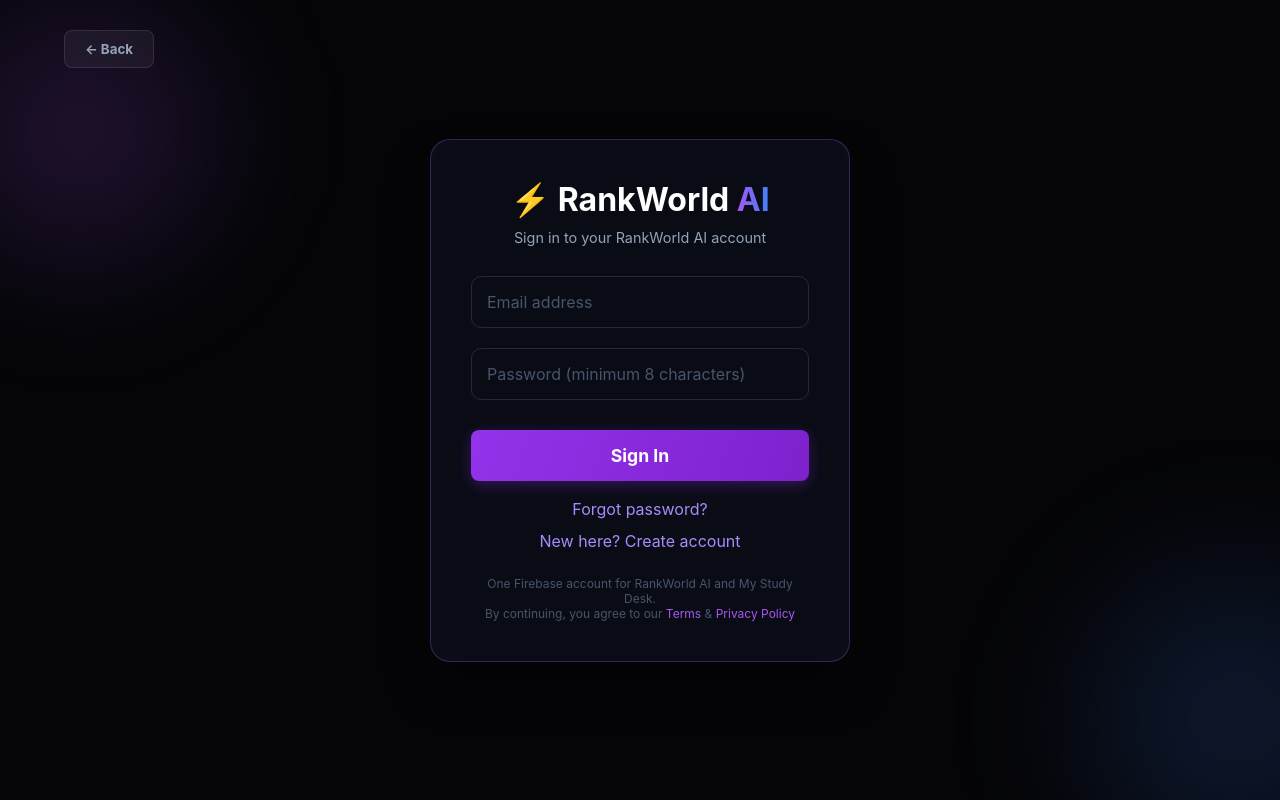
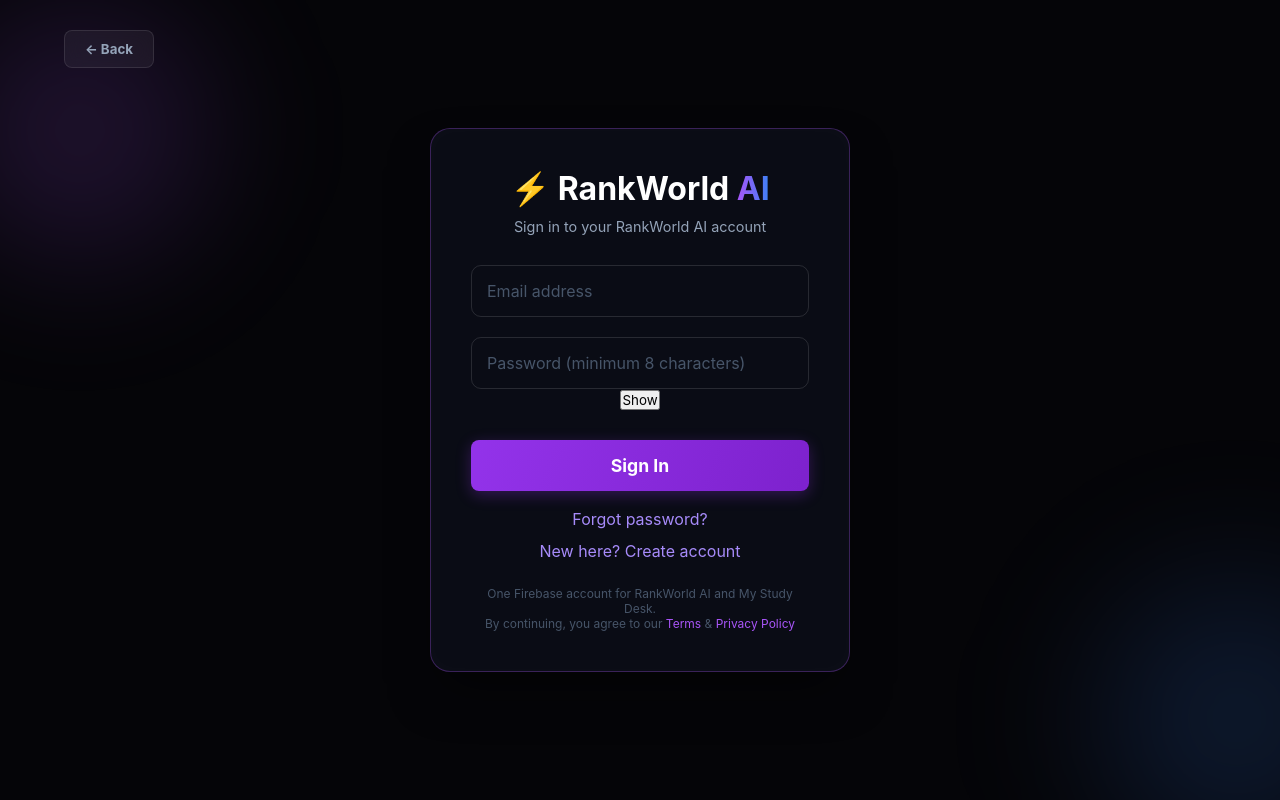
Before and after one commit to yuvrajbajaj38/my-desk, a React (Vite) app: page / in a window 1280 px wide. Both pictures are taken after a click on the element "Login". Built offline with nearby package versions, Linux system fonts and the light colour scheme; no server answers; the database is empty.

Commit message:
Improve Firebase sign-in recovery and password visibility

```diff
--- a/src/components/Auth.jsx
+++ b/src/components/Auth.jsx
@@ -18,6 +18,7 @@ export default function Auth({ onLoginSuccess }) {
   const [loading, setLoading] = useState(false);
   const [error, setError] = useState("");
   const [notice, setNotice] = useState("");
+  const [showPassword, setShowPassword] = useState(false);
 
   const submit = async (event) => {
     event.preventDefault();
@@ -50,9 +51,9 @@ export default function Auth({ onLoginSuccess }) {
     } catch (err) {
       const code = err?.code || "";
       const messages = {
-        "auth/invalid-credential": "Email or password is incorrect. If this is an older account, use Forgot password to set its Firebase password.",
+        "auth/invalid-credential": "Firebase rejected this email/password combination. If this account was created earlier or its password is unknown, send a password reset link below.",
         "auth/user-not-found": "No Firebase account found with this email. Create an account first.",
-        "auth/wrong-password": "Email or password is incorrect. If this is an older account, use Forgot password to set its Firebase password.",
+        "auth/wrong-password": "Password does not match this Firebase account. Send a password reset link below and create a new password.",
         "auth/email-already-in-use": "This email already has a Firebase account. Use Forgot password to set or reset its password.",
         "auth/weak-password": "Use a password with at least 8 characters.",
         "auth/invalid-email": "Enter a valid email address.",
@@ -73,9 +74,10 @@ export default function Auth({ onLoginSuccess }) {
       <form className="auth-form" onSubmit={submit}>
         {mode === "signup" && <input className="modern-input auth-email-input" value={name} onChange={e=>setName(e.target.value)} placeholder="Full name" autoComplete="name" required />}
         <input className="modern-input auth-email-input" type="email" value={email} onChange={e=>setEmail(e.target.value)} placeholder="Email address" autoComplete="email" required />
-        {mode !== "reset" && <input className="modern-input auth-email-input" type="password" value={password} onChange={e=>setPassword(e.target.value)} placeholder="Password (minimum 8 characters)" autoComplete={mode === "signup" ? "new-password" : "current-password"} minLength={8} required />}
+        {mode !== "reset" && <div className="auth-password-wrap"><input className="modern-input auth-email-input" type={showPassword ? "text" : "password"} value={password} onChange={e=>setPassword(e.target.value)} placeholder="Password (minimum 8 characters)" autoComplete={mode === "signup" ? "new-password" : "current-password"} minLength={8} required /><button className="password-visibility" type="button" onClick={()=>setShowPassword(value=>!value)} aria-label={showPassword ? "Hide password" : "Show password"}>{showPassword ? "Hide" : "Show"}</button></div>}
         <button type="submit" className="btn-primary auth-btn glow-button" disabled={loading}>{loading ? "Please wait…" : mode === "signup" ? "Create Account" : mode === "reset" ? "Send Reset Link" : "Sign In"}</button>
       </form>
+      {mode === "login" && error && <button className="auth-reset-quick" type="button" onClick={()=>{setMode("reset");setError("");setNotice("");}}>Send password reset email →</button>}
       <div className="auth-switches">
         {mode === "login" && <button type="button" onClick={()=>{setMode("reset");setError("");setNotice("");}}>Forgot password?</button>}
         {mode !== "login" && <button type="button" onClick={()=>{setMode("login");setError("");setNotice("");}}>Back to sign in</button>}
```
